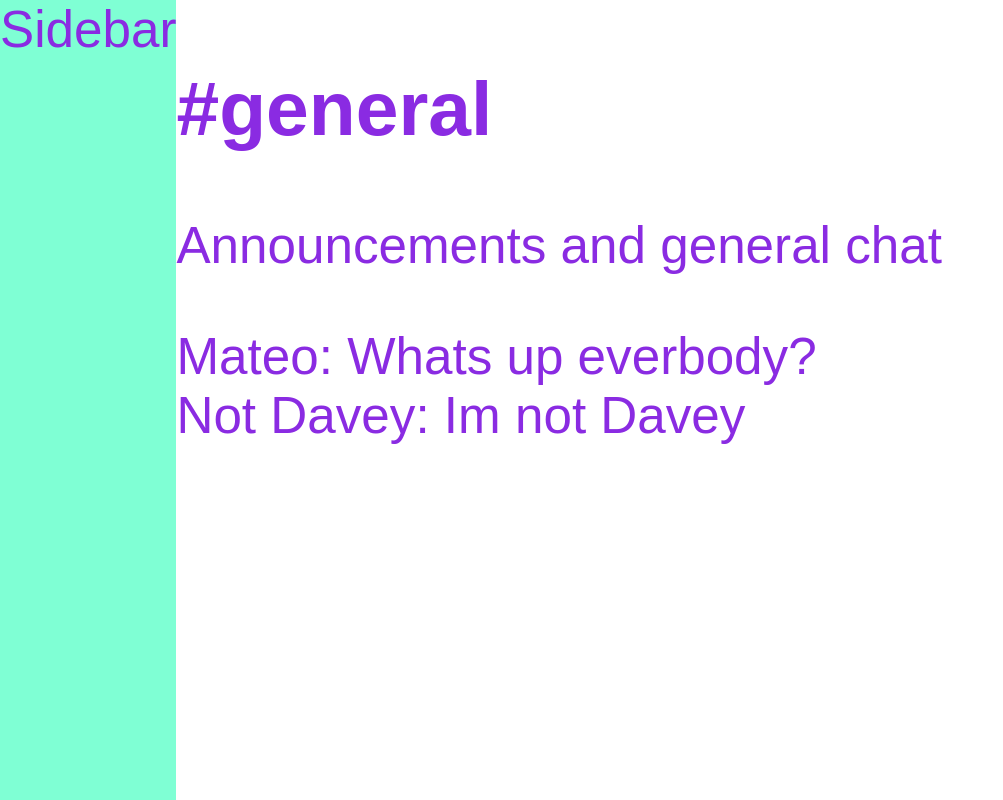
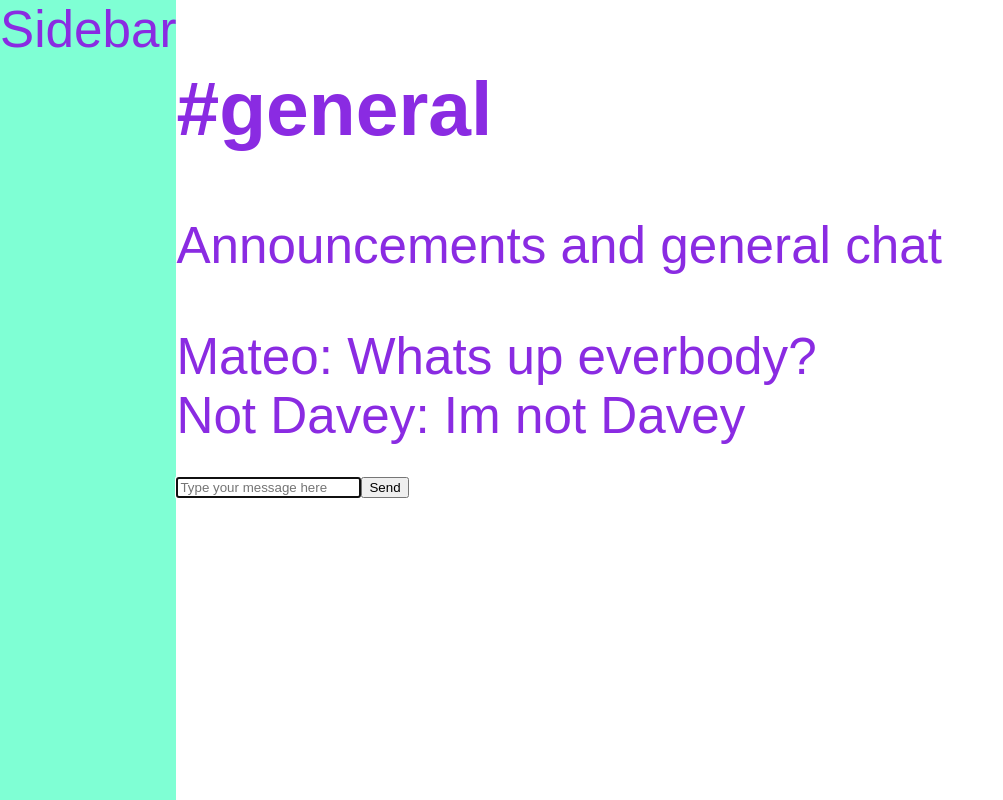
Before and after one commit to magordon97/Chatarang, a React (Create React App) app: page / in a window 1280 px wide. Shown: the whole page, without its empty margins (0-1003 px from the left). Built offline with nearby package versions, Linux system fonts and the light colour scheme.

Commit message:
Add form to submit message to Chat

```diff
--- a/src/Chat.js
+++ b/src/Chat.js
@@ -1,6 +1,7 @@
 import React, { Component } from 'react'
 import ChatHeader from './ChatHeader'
 import MessageList from './MessageList'
+import MessageForm from './MessageForm'
 
 class Chat extends Component{
     render(){
@@ -8,6 +9,7 @@
             <div className='Chat'>
                 <ChatHeader />
                 <MessageList />
+                <MessageForm />
             </div>
         )
     }
--- /dev/null
+++ b/src/MessageForm.js
@@ -0,0 +1,24 @@
+import React, { Component } from 'react'
+
+class MessageForm extends Component{
+    render(){
+        return(
+            <form className='MessageForm'>
+                <input
+                    type='text'
+                    name='body'
+                    placeholder='Type your message here'
+                    autoFocus
+                    required
+                />
+                <button
+                    type='submit'
+                >
+                Send
+                </button>
+            </form>
+        )
+    }
+}
+
+export default MessageForm
```
